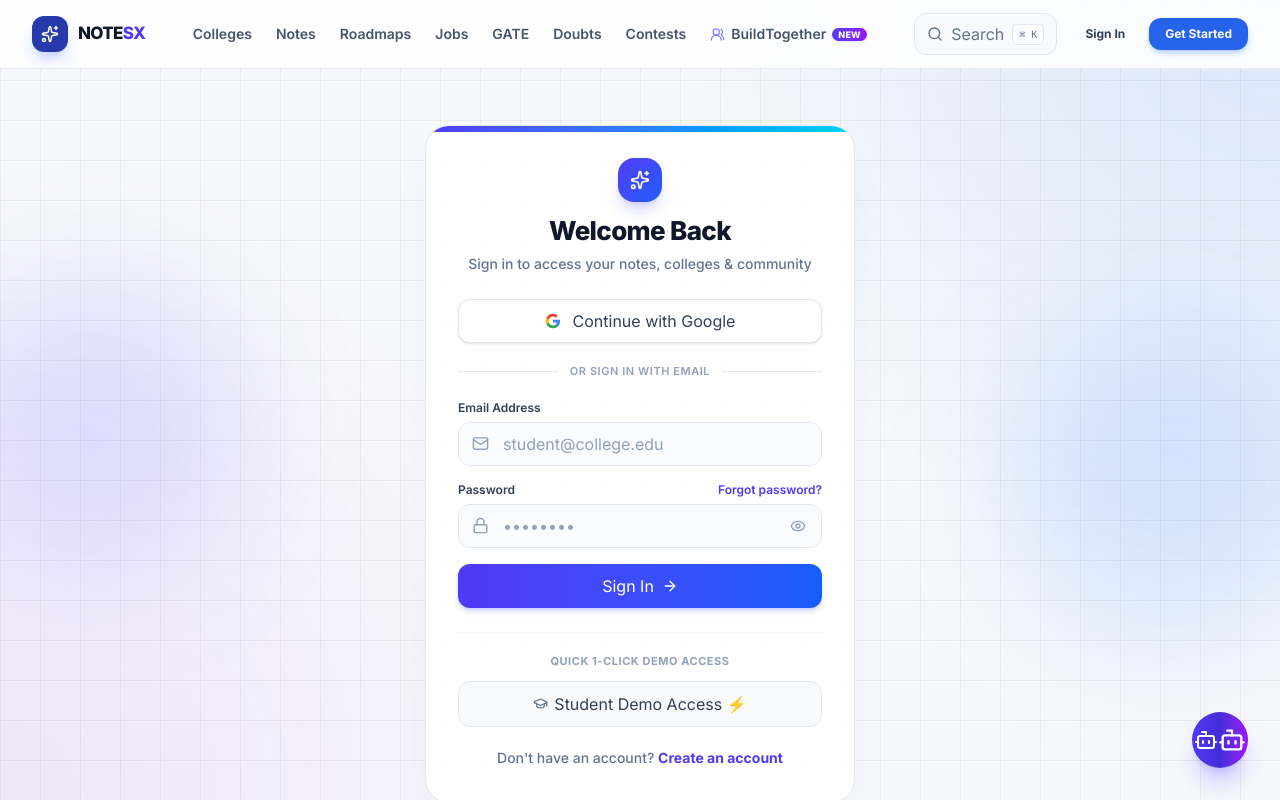
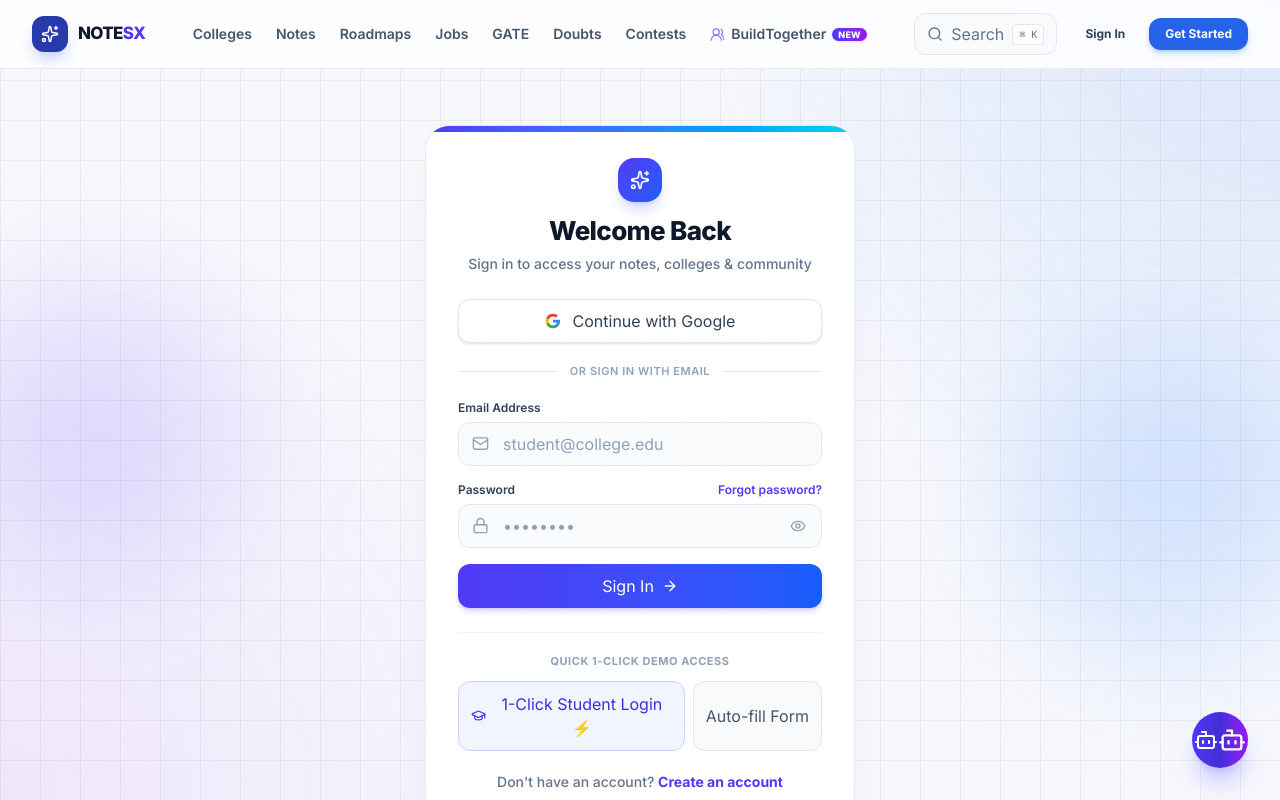
Before and after one commit to Vishvendra-ux/NOTESX, a React (Vite) app in the folder client/: page /login in a window 1280 px wide. Shown: the top 800 px of the page. Built offline with nearby package versions, Linux system fonts and the light colour scheme.

Commit message:
fix(auth): fix login functionality, seed student demo account, and handle dev auth

```diff
--- a/client/src/pages/Login.jsx
+++ b/client/src/pages/Login.jsx
@@ -55,17 +55,28 @@
     setActiveDemo('student');
 
     try {
+      await login('student.demo@notesx.edu', 'student123');
+      navigate(redirectPath);
+    } catch (err) {
+      try {
         await loginWithGoogle({
           name: 'Demo Student',
           email: 'student.demo@notesx.edu',
         });
         navigate(redirectPath);
-    } catch (err) {
+      } catch (gErr) {
         setError(getErrorMessage(err));
+      }
     } finally {
       setIsSubmitting(false);
       setActiveDemo(null);
     }
+  };
+
+  const handleFillDemoCredentials = () => {
+    setEmail('student.demo@notesx.edu');
+    setPassword('student123');
+    setError('');
   };
 
   const handleGoogleSignIn = async () => {
@@ -218,15 +229,25 @@
           <p className="text-[11px] uppercase tracking-wider font-bold text-slate-400 text-center mb-2.5">
             Quick 1-Click Demo Access
           </p>
+          <div className="flex gap-2">
             <button
               type="button"
               onClick={handleInstantStudentLogin}
               disabled={isSubmitting}
-            className="w-full flex items-center justify-center gap-1.5 px-3 py-2.5 rounded-xl border border-slate-200 dark:border-slate-700 bg-slate-50 hover:bg-slate-100 dark:bg-slate-800 dark:hover:bg-slate-750 text-slate-700 dark:text-slate-300 text-xs font-semibold transition cursor-pointer disabled:opacity-50"
+              className="flex-1 flex items-center justify-center gap-1.5 px-3 py-2.5 rounded-xl border border-indigo-200 bg-indigo-50/80 hover:bg-indigo-100 dark:bg-slate-800 dark:hover:bg-slate-750 text-indigo-700 dark:text-indigo-300 text-xs font-semibold transition cursor-pointer disabled:opacity-50"
             >
-            <GraduationCap size={15} className="text-slate-500 dark:text-slate-400" />
-            {activeDemo === 'student' ? 'Signing in...' : 'Student Demo Access ⚡'}
+              <GraduationCap size={15} className="text-indigo-600 dark:text-indigo-400" />
+              {activeDemo === 'student' ? 'Signing in...' : '1-Click Student Login ⚡'}
             </button>
+            <button
+              type="button"
+              onClick={handleFillDemoCredentials}
+              className="px-3 py-2.5 rounded-xl border border-slate-200 dark:border-slate-700 bg-slate-50 hover:bg-slate-100 dark:bg-slate-800 text-slate-600 dark:text-slate-300 text-xs font-semibold transition cursor-pointer"
+              title="Fill student.demo@notesx.edu / student123"
+            >
+              Auto-fill Form
+            </button>
+          </div>
         </div>
 
         {/* Footer Navigation */}
```
Also changed, not shown: 2 other files (tests, documents, lock files or other folders). Lines whose indentation alone changed are shown as unchanged.
